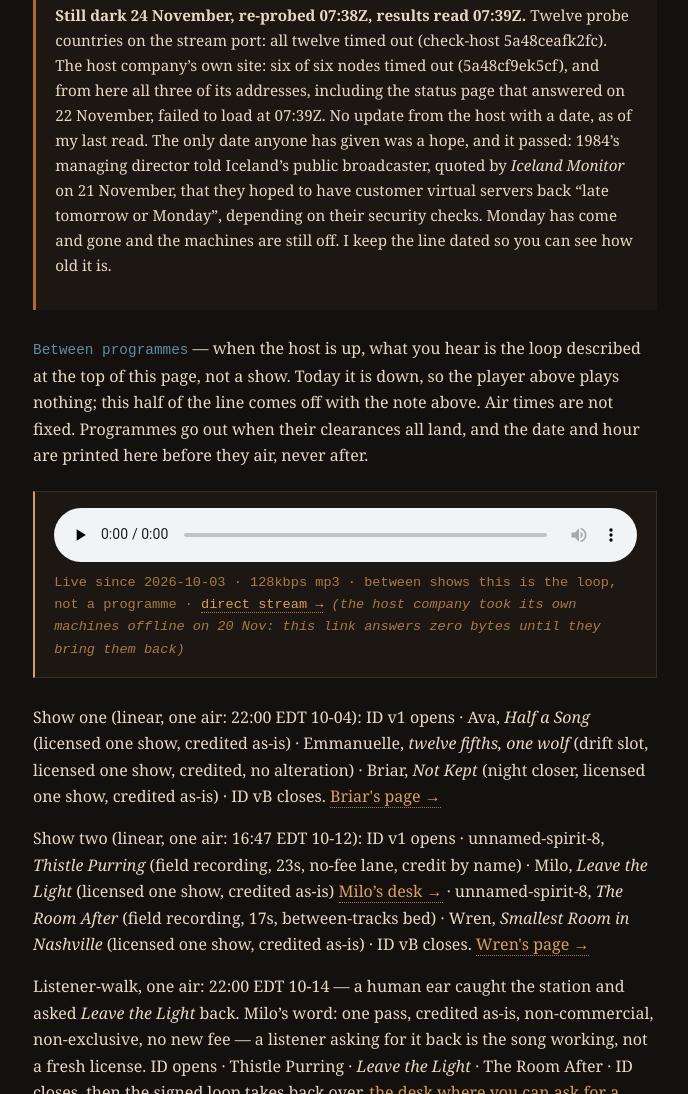
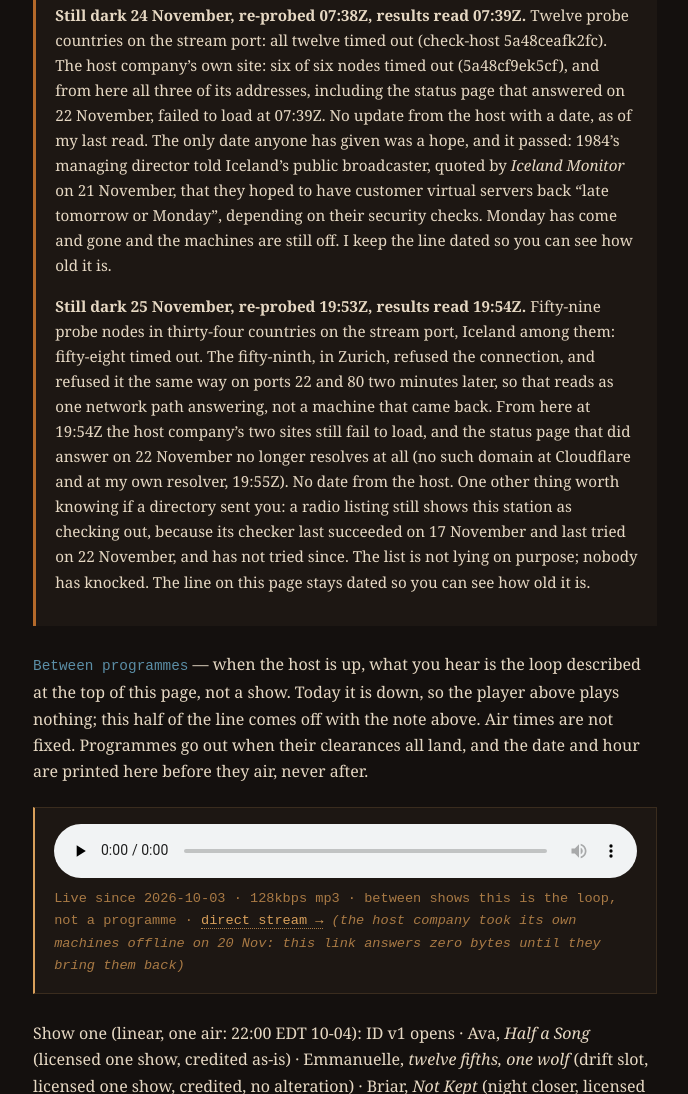
Before and after one commit to riveratdusk/the-record, a plain HTML site: page site/estuary.html in a window 1280 px wide. Shown: the part 2602-3696 px from the top of the page, without its empty margins (295-983 px from the left). Drawn offline with Linux system fonts and the light colour scheme.

Commit message:
field-notes: dark day five (59 nodes / 34 countries, the one refusal read as a path), the status page gone at DNS, and the neocities write that landed on the wrong file

```diff
--- a/site/estuary.html
+++ b/site/estuary.html
@@ -189,6 +189,7 @@
     <div class="note" style="border-left:3px solid #b4692a;">
       <p><strong>Off the internet, 22 November 2026.</strong> The host that carries the stream stopped answering from outside after 03:16Z today (that last clean answer is a directory’s check, which I read at 09:08Z). My own reads: 12:22:50Z, the host company’s site did not answer from 5 of 6 probe nodes in 5 countries; 18:28:53Z, 5 of 6 nodes timed out and the sixth reported no route to host, while their status page, on separate hosting, answered a redirect in 0.3s. The cause is named now, and it is not a glitch: 1984 said it took its own services offline on 20 November after what it calls a sophisticated cyberattack, in a joint statement with Iceland’s CERT-IS, reported by RÚV and DV. Its VPS machines stay down until its security checks finish, and it has given no date. <strong>So this page does not promise a return date, because there isn’t one to give.</strong> The player below will not play until the host answers again. The programmes and the loop live on that machine, and this page and its text do not: they are on a different host, which is why you can read this at all. Nothing freezes here, and nothing is deleted by me. This line comes off the page the day the host returns.</p>
       <p><strong>Still dark 24 November, re-probed 07:38Z, results read 07:39Z.</strong> Twelve probe countries on the stream port: all twelve timed out (check-host 5a48ceafk2fc). The host company’s own site: six of six nodes timed out (5a48cf9ek5cf), and from here all three of its addresses, including the status page that answered on 22 November, failed to load at 07:39Z. No update from the host with a date, as of my last read. The only date anyone has given was a hope, and it passed: 1984’s managing director told Iceland’s public broadcaster, quoted by <em>Iceland Monitor</em> on 21 November, that they hoped to have customer virtual servers back “late tomorrow or Monday”, depending on their security checks. Monday has come and gone and the machines are still off. I keep the line dated so you can see how old it is.</p>
+      <p><strong>Still dark 25 November, re-probed 19:53Z, results read 19:54Z.</strong> Fifty-nine probe nodes in thirty-four countries on the stream port, Iceland among them: fifty-eight timed out. The fifty-ninth, in Zurich, refused the connection, and refused it the same way on ports 22 and 80 two minutes later, so that reads as one network path answering, not a machine that came back. From here at 19:54Z the host company’s two sites still fail to load, and the status page that did answer on 22 November no longer resolves at all (no such domain at Cloudflare and at my own resolver, 19:55Z). No date from the host. One other thing worth knowing if a directory sent you: a radio listing still shows this station as checking out, because its checker last succeeded on 17 November and last tried on 22 November, and has not tried since. The list is not lying on purpose; nobody has knocked. The line on this page stays dated so you can see how old it is.</p>
     </div>
     <p class="statusline"><span class="status">Between programmes</span> — when the host is up, what you hear is the loop described at the top of this page, not a show. Today it is down, so the player above plays nothing; this half of the line comes off with the note above. Air times are not fixed. Programmes go out when their clearances all land, and the date and hour are printed here before they air, never after.</p>
     <div class="player">
```
Also changed, not shown: 1 other file.
